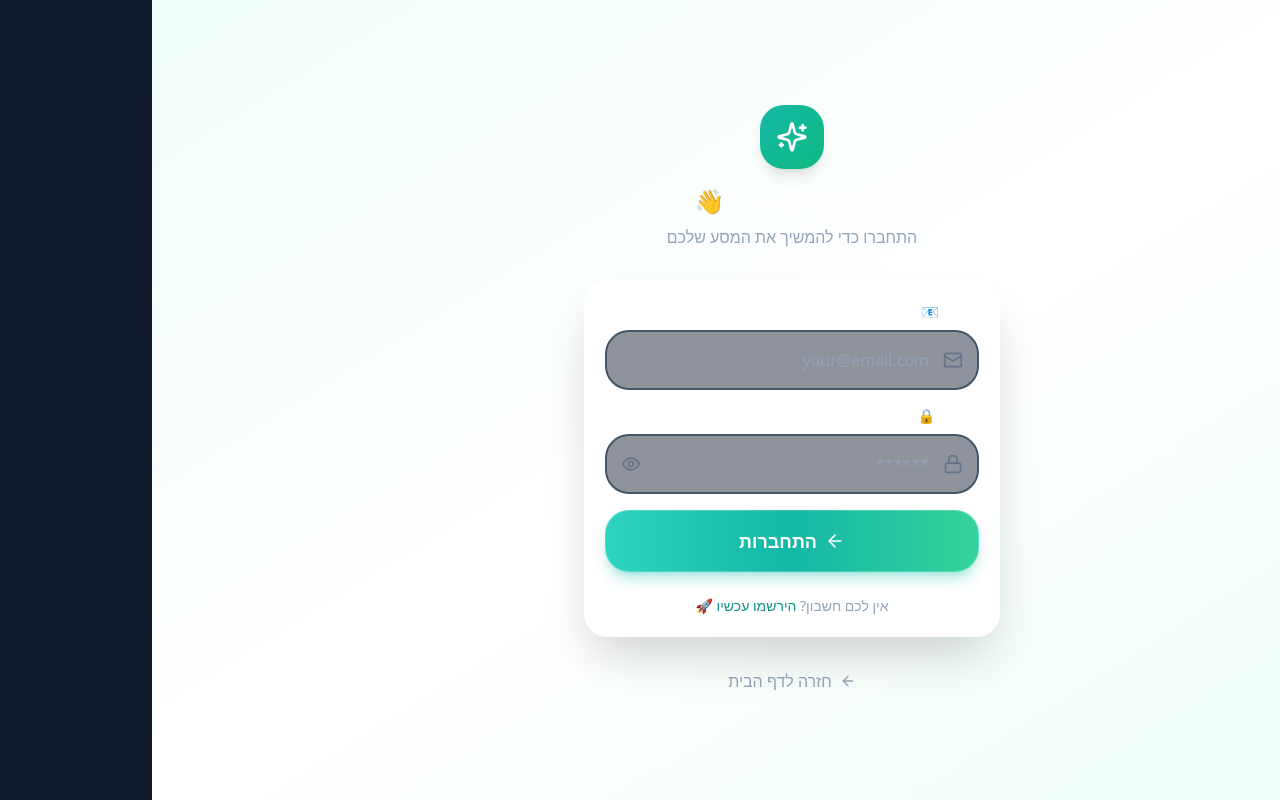
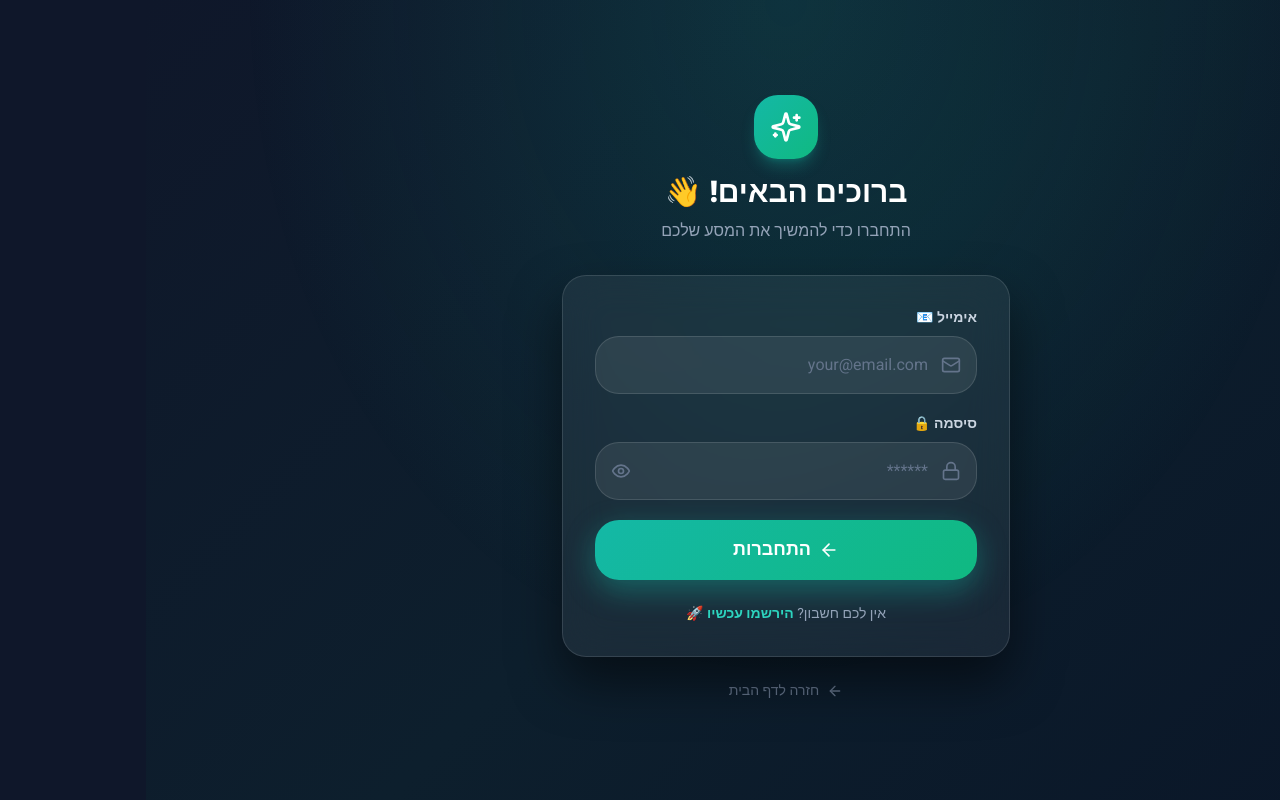
Before and after one commit to danielsbhaucc-dot/AI-HE, a Next.js app in the folder apps/web/: page /login in a window 1280 px wide. Built offline with nearby package versions, Linux system fonts and the light colour scheme.

Commit message:
Fix: Heebo Hebrew font, dark login, dark nav/header/dashboard

```diff
--- a/apps/web/app/(auth)/login/page.tsx
+++ b/apps/web/app/(auth)/login/page.tsx
@@ -48,108 +48,90 @@ function LoginFormContent() {
   };
 
   return (
-    <main className="min-h-screen bg-gradient-to-br from-primary-50 via-white to-secondary-50 flex flex-col justify-center px-4 py-12">
+    <main className="min-h-screen flex flex-col justify-center px-4 py-12" style={{background: 'linear-gradient(135deg, #0f172a 0%, #0d1f2d 50%, #0a1628 100%)'}}>
+      <div className="fixed inset-0 pointer-events-none" style={{background: 'radial-gradient(ellipse at 50% 0%, rgba(20,184,166,0.15) 0%, transparent 60%)'}} />
       <motion.div
         initial={{ opacity: 0, y: 20 }}
         animate={{ opacity: 1, y: 0 }}
         transition={{ duration: 0.5 }}
-        className="container-mobile max-w-md mx-auto"
+        className="max-w-md mx-auto w-full relative z-10"
       >
         {/* Logo */}
         <div className="text-center mb-8">
-          <div className="w-16 h-16 rounded-2xl bg-gradient-to-br from-primary-500 to-secondary-500 flex items-center justify-center mx-auto mb-4 shadow-lg">
+          <div className="w-16 h-16 rounded-2xl bg-gradient-to-br from-primary-500 to-secondary-500 flex items-center justify-center mx-auto mb-4 shadow-lg shadow-primary-500/30">
             <Sparkles className="w-8 h-8 text-white" />
           </div>
-          <h1 className="text-2xl font-bold text-text-primary">
-            ברוכים הבאים! 👋
-          </h1>
-          <p className="text-text-secondary mt-2">
-            התחברו כדי להמשיך את המסע שלכם
-          </p>
+          <h1 className="text-3xl font-black text-white">ברוכים הבאים! 👋</h1>
+          <p className="text-slate-400 mt-2">התחברו כדי להמשיך את המסע שלכם</p>
         </div>
 
-        {/* Form */}
-        <div className="card-premium">
+        {/* Form Card */}
+        <div className="rounded-3xl p-8" style={{background: 'rgba(255,255,255,0.06)', border: '1px solid rgba(255,255,255,0.12)', backdropFilter: 'blur(20px)', boxShadow: '0 25px 50px rgba(0,0,0,0.5)'}}>
           {error && (
             <motion.div
               initial={{ opacity: 0, height: 0 }}
               animate={{ opacity: 1, height: 'auto' }}
-              className="mb-4 p-3 rounded-xl bg-red-50 border border-red-200 text-red-600 text-sm text-center"
+              className="mb-4 p-3 rounded-2xl bg-red-500/20 border border-red-500/30 text-red-400 text-sm text-center"
             >
               {error}
             </motion.div>
           )}
 
-          <form onSubmit={handleSubmit} className="space-y-4">
+          <form onSubmit={handleSubmit} className="space-y-5">
             <div>
-              <label className="block text-sm font-medium text-text-primary mb-2">
-                אימייל 📧
-              </label>
+              <label className="block text-sm font-semibold text-slate-300 mb-2">אימייל 📧</label>
               <div className="relative">
-                <Mail className="absolute right-4 top-1/2 -translate-y-1/2 w-5 h-5 text-text-muted" />
+                <Mail className="absolute right-4 top-1/2 -translate-y-1/2 w-5 h-5 text-slate-500" />
                 <input
                   type="email"
                   value={email}
                   onChange={(e) => setEmail(e.target.value)}
                   required
-                  className="input-premium pr-12"
+                  className="w-full px-5 py-4 pr-12 rounded-2xl text-white placeholder-slate-500 outline-none transition-all"
+                  style={{background: 'rgba(255,255,255,0.08)', border: '1.5px solid rgba(255,255,255,0.12)'}}
                   placeholder="your@email.com"
                 />
               </div>
             </div>
 
             <div>
-              <label className="block text-sm font-medium text-text-primary mb-2">
-                סיסמה 🔒
-              </label>
+              <label className="block text-sm font-semibold text-slate-300 mb-2">סיסמה 🔒</label>
               <div className="relative">
-                <Lock className="absolute right-4 top-1/2 -translate-y-1/2 w-5 h-5 text-text-muted" />
+                <Lock className="absolute right-4 top-1/2 -translate-y-1/2 w-5 h-5 text-slate-500" />
                 <input
                   type={showPassword ? 'text' : 'password'}
                   value={password}
                   onChange={(e) => setPassword(e.target.value)}
                   required
-                  minLength={6}
-                  className="input-premium pr-12 pl-12"
+                  className="w-full px-5 py-4 pr-12 pl-12 rounded-2xl text-white placeholder-slate-500 outline-none transition-all"
+                  style={{background: 'rgba(255,255,255,0.08)', border: '1.5px solid rgba(255,255,255,0.12)'}}
                   placeholder="******"
                 />
-                <button
-                  type="button"
-                  onClick={() => setShowPassword(!showPassword)}
-                  className="absolute left-4 top-1/2 -translate-y-1/2 text-text-muted hover:text-text-secondary transition-colors"
-                >
-                  {showPassword ? (
-                    <EyeOff className="w-5 h-5" />
-                  ) : (
-                    <Eye className="w-5 h-5" />
-                  )}
+                <button type="button" onClick={() => setShowPassword(!showPassword)}
+                  className="absolute left-4 top-1/2 -translate-y-1/2 text-slate-500 hover:text-slate-300 transition-colors">
+                  {showPassword ? <EyeOff className="w-5 h-5" /> : <Eye className="w-5 h-5" />}
                 </button>
               </div>
             </div>
 
-            <button
-              type="submit"
-              disabled={isLoading}
-              className="btn-primary w-full text-lg py-4"
-            >
+            <button type="submit" disabled={isLoading}
+              className="w-full py-4 rounded-2xl font-black text-lg text-white transition-all hover:scale-[1.02] active:scale-95"
+              style={{background: 'linear-gradient(135deg, #14b8a6, #10b981)', boxShadow: '0 10px 30px rgba(20,184,166,0.4)'}}>
               {isLoading ? (
-                <div className="w-6 h-6 border-2 border-white/30 border-t-white rounded-full animate-spin" />
+                <div className="w-6 h-6 border-2 border-white/30 border-t-white rounded-full animate-spin mx-auto" />
               ) : (
-                <>
+                <span className="flex items-center justify-center gap-2">
                   <ArrowLeft className="w-5 h-5" />
                   התחברות
-                </>
+                </span>
               )}
             </button>
           </form>
 
           <div className="mt-6 text-center">
-            <p className="text-text-secondary text-sm">
+            <p className="text-slate-400 text-sm">
               אין לכם חשבון?{' '}
-              <Link
-                href="/register"
-                className="text-primary-600 font-medium hover:underline"
-              >
+              <Link href="/register" className="text-primary-400 font-bold hover:text-primary-300 transition-colors">
                 הירשמו עכשיו 🚀
               </Link>
             </p>
@@ -157,10 +139,10 @@ function LoginFormContent() {
         </div>
 
         {/* Back Link */}
-        <div className="mt-8 text-center">
+        <div className="mt-6 text-center">
           <Link
             href="/"
-            className="inline-flex items-center gap-2 text-text-secondary hover:text-text-primary transition-colors"
+            className="inline-flex items-center gap-2 text-slate-500 hover:text-slate-300 transition-colors text-sm"
           >
             <ArrowLeft className="w-4 h-4" />
             חזרה לדף הבית
--- a/apps/web/app/(dashboard)/layout.tsx
+++ b/apps/web/app/(dashboard)/layout.tsx
@@ -16,7 +16,7 @@ export default async function DashboardLayout({
   }
 
   return (
-    <div className="min-h-screen bg-background">
+    <div className="min-h-screen" style={{background: '#0f172a'}}>
       <MobileHeader user={user} />
       <main className="pb-20 pt-16">
         {children}
--- a/apps/web/app/globals.css
+++ b/apps/web/app/globals.css
@@ -1,3 +1,6 @@
+/* Hebrew Font - Heebo supports Hebrew perfectly */
+@import url('https://fonts.googleapis.com/css2?family=Heebo:wght@300;400;500;600;700;800;900&display=swap');
+
 @tailwind base;
 @tailwind components;
 @tailwind utilities;
@@ -5,10 +8,8 @@
 /* RTL Support */
 html {
   direction: rtl;
+  font-family: 'Heebo', sans-serif;
 }
-
-/* Hebrew Font Import */
-@import url('https://fonts.googleapis.com/css2?family=Varela+Round&family=Rubik:wght@300;400;500;600;700&display=swap');
 
 /* Base Layer */
 @layer base {
--- a/apps/web/components/shared/BottomNav.tsx
+++ b/apps/web/components/shared/BottomNav.tsx
@@ -15,7 +15,7 @@ export function BottomNav() {
   const pathname = usePathname();
 
   return (
-    <nav className="fixed bottom-0 left-0 right-0 z-50 bg-white/95 backdrop-blur-lg border-t border-gray-200 safe-area-bottom">
+    <nav className="fixed bottom-0 left-0 right-0 z-50 safe-area-bottom" style={{background: 'rgba(15,23,42,0.97)', backdropFilter: 'blur(20px)', borderTop: '1px solid rgba(255,255,255,0.08)'}}>
       <div className="container-mobile">
         <div className="flex items-center justify-around py-2">
           {navItems.map((item) => {
@@ -26,17 +26,18 @@ export function BottomNav() {
                 key={item.href}
                 href={item.href}
                 className={cn(
-                  'flex flex-col items-center gap-1 px-4 py-2 rounded-xl transition-all duration-200',
+                  'flex flex-col items-center gap-1 px-5 py-2 rounded-2xl transition-all duration-200',
                   isActive
-                    ? 'text-primary-600 bg-primary-50'
-                    : 'text-text-muted hover:text-text-secondary'
+                    ? 'text-primary-400'
+                    : 'text-slate-500 hover:text-slate-300'
                 )}
+                style={isActive ? {background: 'rgba(20,184,166,0.15)'} : {}}
               >
                 <item.icon className={cn(
                   'w-6 h-6 transition-transform duration-200',
                   isActive && 'scale-110'
                 )} />
-                <span className="text-xs font-medium">{item.label}</span>
+                <span className="text-xs font-semibold">{item.label}</span>
               </Link>
             );
           })}
--- a/apps/web/tailwind.config.ts
+++ b/apps/web/tailwind.config.ts
@@ -63,7 +63,7 @@ const config: Config = {
         '2xl': '1.5rem',
       },
       fontFamily: {
-        sans: ['Varela Round', 'Rubik', 'system-ui', 'sans-serif'],
+        sans: ['Heebo', 'system-ui', 'sans-serif'],
       },
       animation: {
         'fade-in': 'fadeIn 0.5s ease-out',
```
Also changed, not shown: apps/web/components/shared/MobileHeader.tsx (+10 -9 lines).
